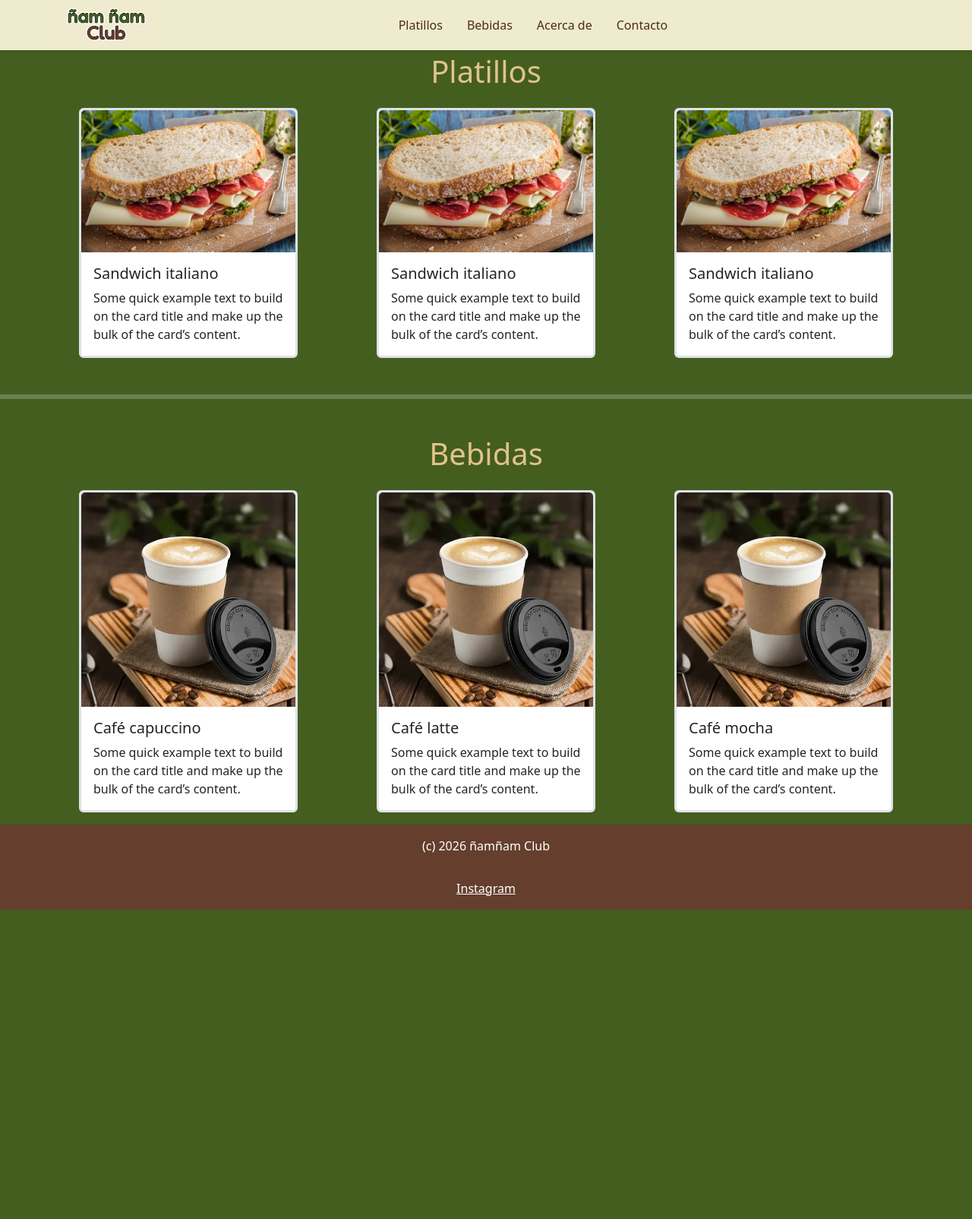
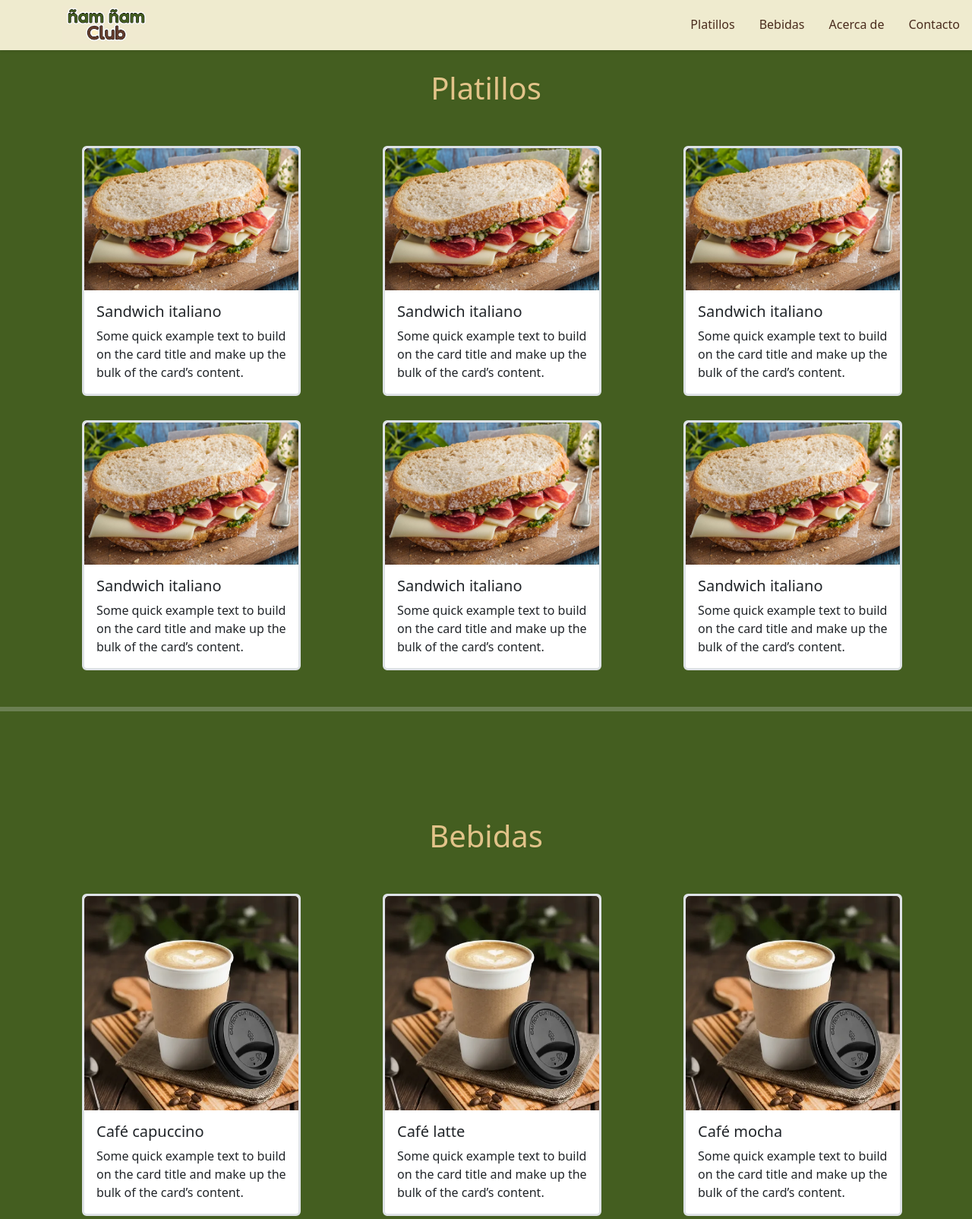
Before and after one commit to namnamclub/namnamclub.github.io, a plain HTML site: page index.html in a window 1280 px wide. Shown: the top 1604 px of the page at 76% size. Before the commit the page ends 1197 px from the top, so only its background shows below. Drawn offline with nearby package versions, Linux system fonts and the light colour scheme.

Commit message:
interrface
#

```diff
--- a/index.html
+++ b/index.html
@@ -25,7 +25,9 @@
 
       <!-- Logo -->
       <div class="d-flex align-items-center">
-        <img src="img/nam_logo_crema.jpg" alt="Logo" class="me-2" style="height: 50px;">
+        <a href="#">
+          <img src="img/nam_logo_crema.jpg" alt="Logo" class="me-2" style="height: 50px;">
+        </a>
         <!-- <span class="fw-bold fs-5 d-none d-md-inline">ñam ñam club</span> -->
       </div>
 
@@ -51,19 +53,19 @@
         </a> -->
 
         <!-- Mobile Menu Button -->
-        <button class="btn btn-outline-secondary d-md-none" id="menuToggle">
+        <button class="btn btn-outline-secondary d-md-none bg-verde-bosque text-light" id="menuToggle">
           <i class="ri-menu-line"></i>
         </button>
       </div>
     </div>
 
     <!-- Mobile Menu -->
-    <div id="mobileMenu" class="d-md-none mt-2">
+    <div id="mobileMenu" class="d-md-none mt-2 bg-amarillo">
       <nav class="mb-3 d-flex flex-column align-items-center">
-        <a href="#platillos" class="nav-link text-cafe-dark">Platillos</a>
-        <a href="#bebidas" class="nav-link text-cafe-dark">Bebidas</a>
-        <a href="#footer" class="nav-link text-cafe-dark">Acerca de</a>
-        <a href="#footer" class="nav-link text-cafe-dark">Contacto</a>
+        <a href="#platillos" class="nav-link text-cafe-dark closeMenu">Platillos</a>
+        <a href="#bebidas" class="nav-link text-cafe-dark closeMenu">Bebidas</a>
+        <a href="#footer" class="nav-link text-cafe-dark closeMenu">Acerca de</a>
+        <a href="#footer" class="nav-link text-cafe-dark closeMenu">Contacto</a>
       </nav>
       <div class="mb-3">
         <!-- <a href="#" class="btn w-100 mb-2">
@@ -79,10 +81,36 @@
 </header>
 
 <section id="platillos">
-  <center class="mt-5 mb-4 text-amarillo">
+  <center class="mt-5 mb-4 py-1 text-amarillo">
     <h1>Platillos</h1>
   </center>
   <div class="mx-3 d-flex flex-wrap justify-content-evenly gap-3">
+    <article class="card border border-3" style="width: 18rem;">
+      <img src="img/sandwich_italiano.png" class="card-img-top" alt="...">
+      <div class="card-body">
+        <h5 class="card-title">Sandwich italiano</h5>
+        <p class="card-text">Some quick example text to build on the card title and make up the bulk of the card’s content.</p>
+        <!-- <a href="#" class="btn btn-primary">Go somewhere</a> -->
+      </div>
+    </article>
+
+    <article class="card border border-3" style="width: 18rem;">
+      <img src="img/sandwich_italiano.png" class="card-img-top" alt="...">
+      <div class="card-body">
+        <h5 class="card-title">Sandwich italiano</h5>
+        <p class="card-text">Some quick example text to build on the card title and make up the bulk of the card’s content.</p>
+        <!-- <a href="#" class="btn btn-primary">Go somewhere</a> -->
+      </div>
+    </article>
+
+    <article class="card border border-3" style="width: 18rem;">
+      <img src="img/sandwich_italiano.png" class="card-img-top" alt="...">
+      <div class="card-body">
+        <h5 class="card-title">Sandwich italiano</h5>
+        <p class="card-text">Some quick example text to build on the card title and make up the bulk of the card’s content.</p>
+        <!-- <a href="#" class="btn btn-primary">Go somewhere</a> -->
+      </div>
+    </article>
     <article class="card border border-3" style="width: 18rem;">
       <img src="img/sandwich_italiano.png" class="card-img-top" alt="...">
       <div class="card-body">
@@ -115,10 +143,36 @@
 <hr class="my-5 border border-3 border-crema">
 
 <section id="bebidas">
-  <center class="mt-5 mb-4 text-amarillo">
+  <center class="mt-5 mb-4 py-1 text-amarillo">
     <h1>Bebidas</h1>
   </center>
   <div class="mx-3 d-flex flex-wrap justify-content-evenly gap-3">
+    <article class="card border border-3" style="width: 18rem;">
+      <img src="img/cafe.webp" class="card-img-top" alt="...">
+      <div class="card-body">
+        <h5 class="card-title">Café capuccino</h5>
+        <p class="card-text">Some quick example text to build on the card title and make up the bulk of the card’s content.</p>
+        <!-- <a href="#" class="btn btn-primary">Go somewhere</a> -->
+      </div>
+    </article>
+
+    <article class="card border border-3" style="width: 18rem;">
+      <img src="img/cafe.webp" class="card-img-top" alt="...">
+      <div class="card-body">
+        <h5 class="card-title">Café latte</h5>
+        <p class="card-text">Some quick example text to build on the card title and make up the bulk of the card’s content.</p>
+        <!-- <a href="#" class="btn btn-primary">Go somewhere</a> -->
+      </div>
+    </article>
+
+    <article class="card border border-3" style="width: 18rem;">
+      <img src="img/cafe.webp" class="card-img-top" alt="...">
+      <div class="card-body">
+        <h5 class="card-title">Café mocha </h5>
+        <p class="card-text">Some quick example text to build on the card title and make up the bulk of the card’s content.</p>
+        <!-- <a href="#" class="btn btn-primary">Go somewhere</a> -->
+      </div>
+    </article>
     <article class="card border border-3" style="width: 18rem;">
       <img src="img/cafe.webp" class="card-img-top" alt="...">
       <div class="card-body">
--- a/menu.js
+++ b/menu.js
@@ -5,4 +5,10 @@ window.onload = function () {
   menuToggle.addEventListener("click", () => {
     mobileMenu.style.display = mobileMenu.style.display === "block" ? "none" : "block";
   });
+
+  document.querySelectorAll(".closeMenu").forEach(link => {
+    link.addEventListener("click", () => {
+      mobileMenu.style.display = "none";
+    });
+  });
 };
--- a/style.css
+++ b/style.css
@@ -1,3 +1,7 @@
+*{
+  /* outline:1px solid tomato; */
+}
+
 :root{
   --color-crema-light:#f3f2e7;
   --color-crema:#efebcf;
@@ -18,6 +22,9 @@
 }
 .bg-cafe{
   background-color: var(--color-cafe);
+}
+.bg-amarillo{
+  background-color: var(--color-amarillo);
 }
 
 
@@ -41,22 +48,60 @@ header{
   position: fixed;
   top: 0;
   width: 100%;
-  z-index: 1;
+  z-index: 2;
 }
 #mobileMenu {
-      display: none;
-      background-color: #f8f9fa;
-      padding: 1rem;
-    }
+  display: none;
+  padding: 1rem;
+}
+
     @media (min-width: 768px) {
       #mobileMenu {
         display: none !important;
       }
+      nav{
+        right: 0;
+        position: absolute;
+      }
+    }
+    @media (max-width: 768px) {
+      .nav-link {
+        width: 100%;
+      }
     }
     .nav-link {
       padding: 0.5rem 1rem;
+      border-bottom: 2px solid transparent;
+      text-align: center;
     }
-
-#platillos{
-  margin-top: 70px;
+    .nav-link:hover{
+      border-bottom: 2px solid var(--color-verde-bosque);
+      color: var(--color-verde-bosque);
+    }
+section{
+  padding-top: 40px;
 }
+section center{
+  position: sticky;
+  top:60px;
+  z-index: 1;
+  text-shadow:
+    -2px -2px 0 var(--color-verde-bosque),
+    2px -2px 0 var(--color-verde-bosque),
+    -2px 2px 0 var(--color-verde-bosque),
+    2px 2px 0 var(--color-verde-bosque),
+    -3px 0px 0 var(--color-verde-bosque),
+    3px 0px 0 var(--color-verde-bosque),
+    0px -3px 0 var(--color-verde-bosque),
+    0px 3px 0 var(--color-verde-bosque);
+  background-color: var(--color-verde-bosque);
+}
+article.card{
+ transition: transform 0.3s ease, box-shadow 0.3s ease;
+ margin: 1rem 0 0 1rem;
+ cursor:pointer;
+}
+article.card:hover{
+  box-shadow: 2px 2px 5px var(--color-cafe-dark), 3px 3px 12px var(--color-cafe-dark);
+  transform: scale(1.05);
+}
```
